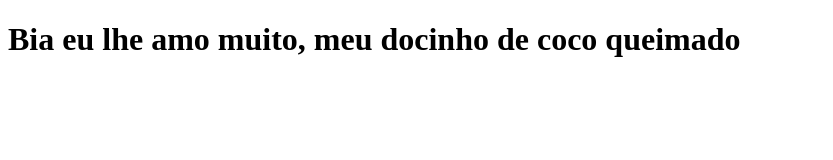
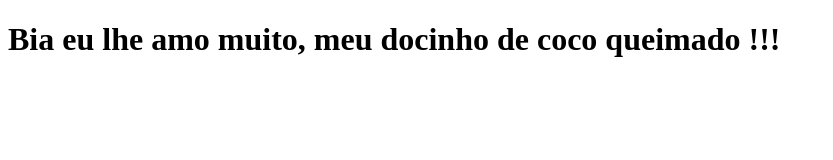
Before and after one commit to Artarq2/WhitePallace, a Next.js app: page / in a window 1280 px wide. Shown: the top 160 px of the page, without its empty margins (0-833 px from the left). Built offline with nearby package versions, Linux system fonts and the light colour scheme.

Commit message:
modifica a frase

```diff
--- a/pages/index.js
+++ b/pages/index.js
@@ -1,5 +1,5 @@
 function home() {
-    return <h1>Bia eu lhe amo muito, meu docinho de coco queimado</h1>
+    return <h1>Bia eu lhe amo muito, meu docinho de coco queimado !!! </h1>
 }
 
 export default home;
```
